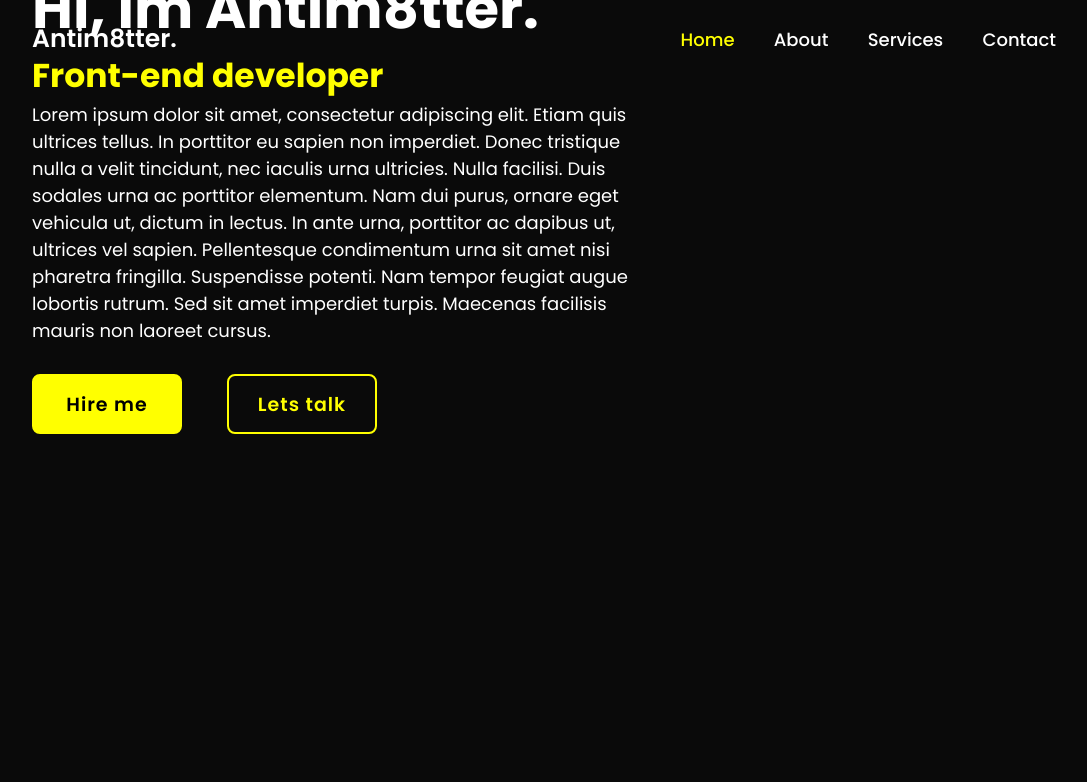
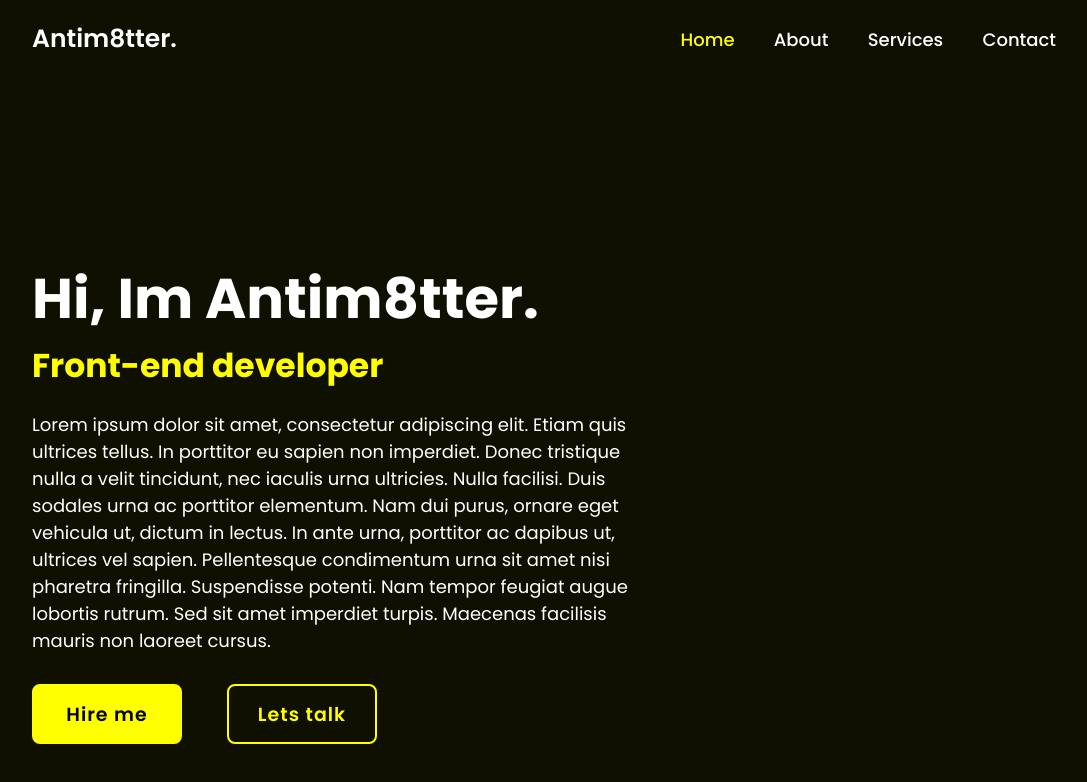
Before and after one commit to Antim8er/Antimatter1, a plain HTML site: page index.html in a window 1280 px wide. Shown: the whole page, without its empty margins (96-1183 px from the left). Drawn offline with Linux system fonts and the light colour scheme.

Commit message:
added images

```diff
--- a/style.css
+++ b/style.css
@@ -8,7 +8,8 @@
 }
 
 body {
-  background: #0a0a0a;
+  background: #101000;
+
 }
 
 .header {
@@ -22,6 +23,7 @@ body {
   justify-content: space-between;
   align-items: center;
   z-index: 100;
+  background: #101000;
 }
 
 .logo{
@@ -48,9 +50,13 @@ body {
 .home {
   color: white;
   display: flex;
-  height: 50vh;
+  height: 1000px;
   align-items: center;
   padding: 0 10%;
+
+
+
+
 }
 
 .home-content {
@@ -71,6 +77,7 @@ body {
 
 .home-content p{
   font-size: 18px;
+  margin: 20px 0 0px;
 }
 .home-content .btn-box{
   justify-content: space-between;
@@ -95,6 +102,8 @@ body {
   justify-content: center;
   align-items: center;
   color: black;
+  overflow: hidden;
+
 }
 .btn-box a:nth-child(2){
   background: transparent;
```
Also changed, not shown: bg.jpg (added), blob.svg (added).
